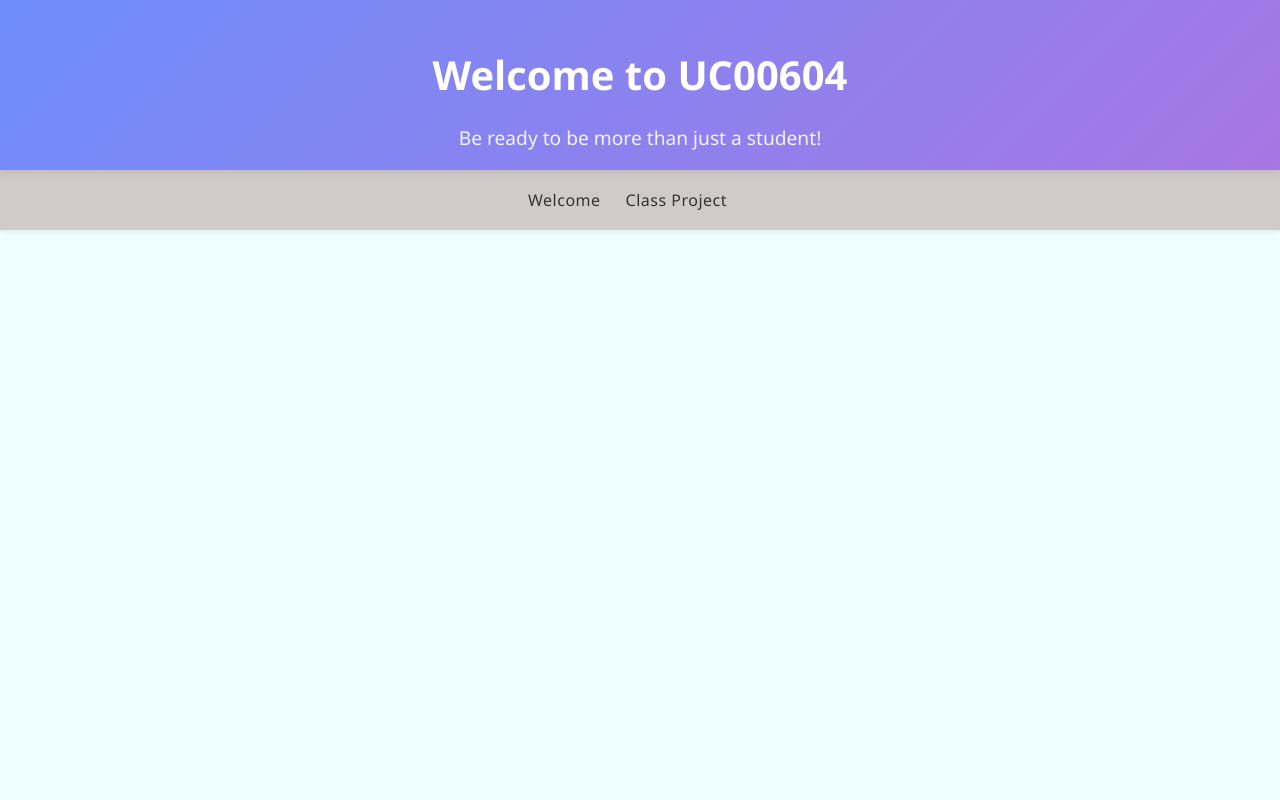
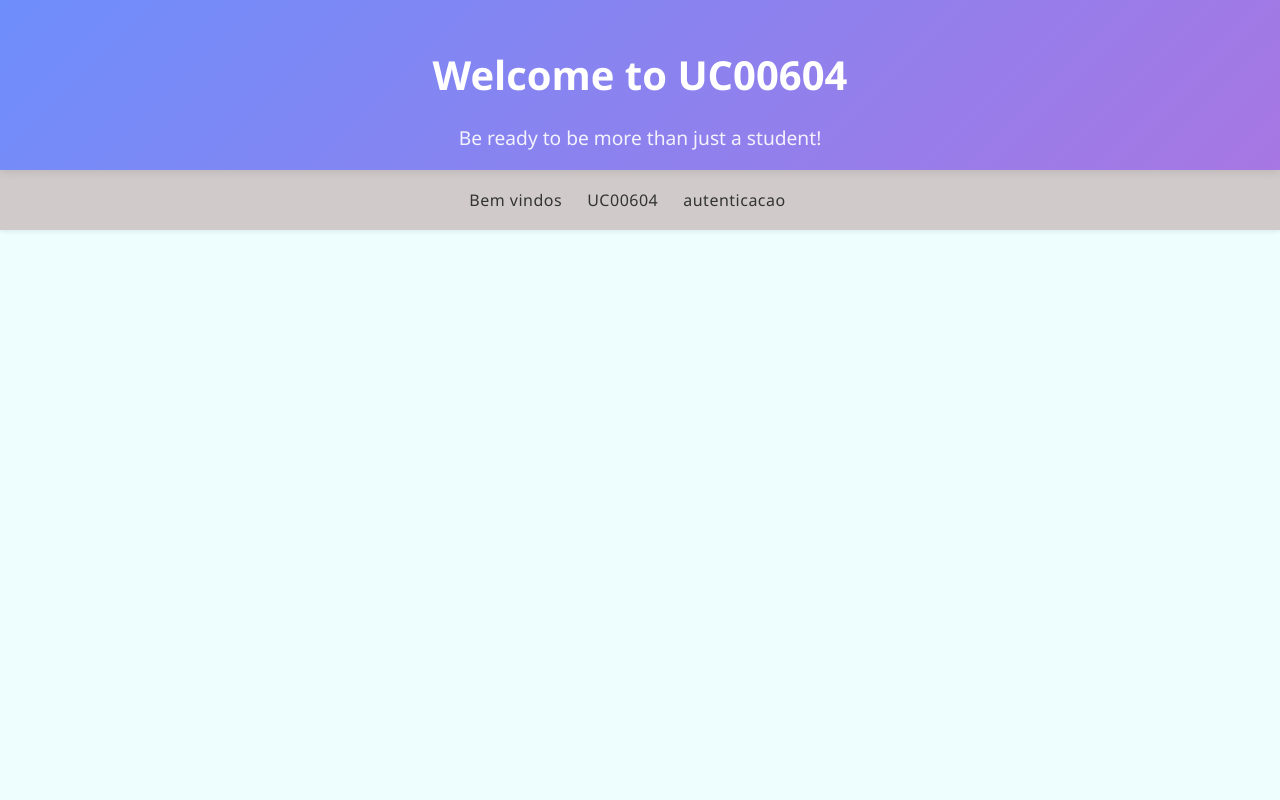
Before and after one commit to MuscledDog/UC00604-, an Angular app: page / in a window 1280 px wide. Shown: the top 800 px of the page. Built offline with nearby package versions, Linux system fonts and the light colour scheme.

Commit message:
header atualizado

```diff
--- a/src/app/componentes/header/header.html
+++ b/src/app/componentes/header/header.html
@@ -8,8 +8,9 @@
   </div>
   <div class="nav-content">
     <!-- Link à esquerda -->
-    <a routerLink="/class/welcome" class="logo-link">Welcome</a>
-    <a routerLink="/class/project" class="logo-link">Class Project</a>
+    <a routerLink="/class/welcome" class="logo-link">Bem vindos</a>
+    <a routerLink="/class/project" class="logo-link">UC00604</a>
+    <a routerLink="/class/autenticacao" class="logo-link">autenticacao</a>
 
     <!-- Espaço para outros elementos à direita se necessário -->
     <div class="spacer"></div>
```
